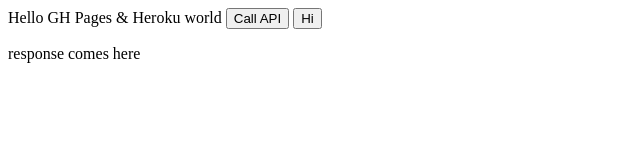
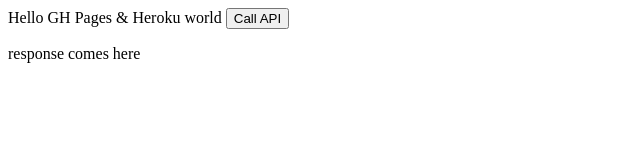
Before and after one commit to klaki892/gh-pages-and-heroku, a plain HTML site: page website/index.html in a window 1280 px wide. Shown: the full height of the page, 0-640 px from the left. Drawn offline with Linux system fonts and the light colour scheme.

Commit message:
adds dummy index.html for auto deploy website without subtree, removes hi alert button

```diff
--- a/website/index.html
+++ b/website/index.html
@@ -6,13 +6,8 @@ async function userAction() {
   document.getElementById("dynamic").innerHTML = JSON.stringify(myJson);
 }
 
-function hi(){
-	alert("hi");
-}
 
 </script>
 <html>Hello GH Pages & Heroku world </html>
 <button type="button" onclick="userAction()"> Call API </button>
-<button type="button" onclick="hi()"> Hi </button>
-
 <p id = "dynamic"> response comes here </p>
```
Also changed, not shown: index.html (added, +1 -0 lines).
